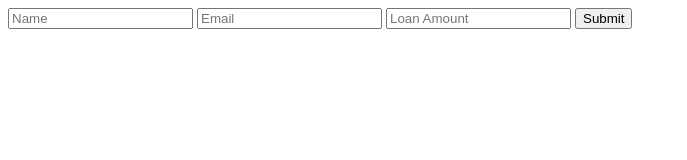
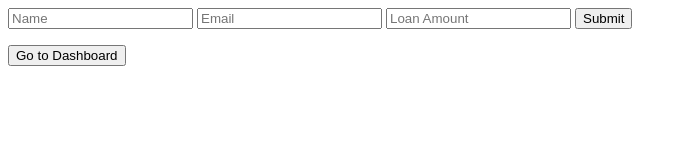
Before and after one commit to ujjayantprakash/loan-manager, a website: page public/index.html in a window 1280 px wide. Shown: the whole page, without its empty margins (0-687 px from the left). Drawn offline with Linux system fonts and the light colour scheme.

Commit message:
added db entry viewing functionality and updated readme

```diff
--- a/public/index.html
+++ b/public/index.html
@@ -3,6 +3,10 @@
   <input type="email" name="email" placeholder="Email" required />
   <input type="number" name="loanAmount" placeholder="Loan Amount" required />
   <button type="submit">Submit</button>
+</form>
+
+<form action="http://localhost:5000/dashboard.html">
+    <input type="submit" value="Go to Dashboard" />
 </form>
 
 <script>
```
Also changed, not shown: README.md, dist/listEntries.js (added).
